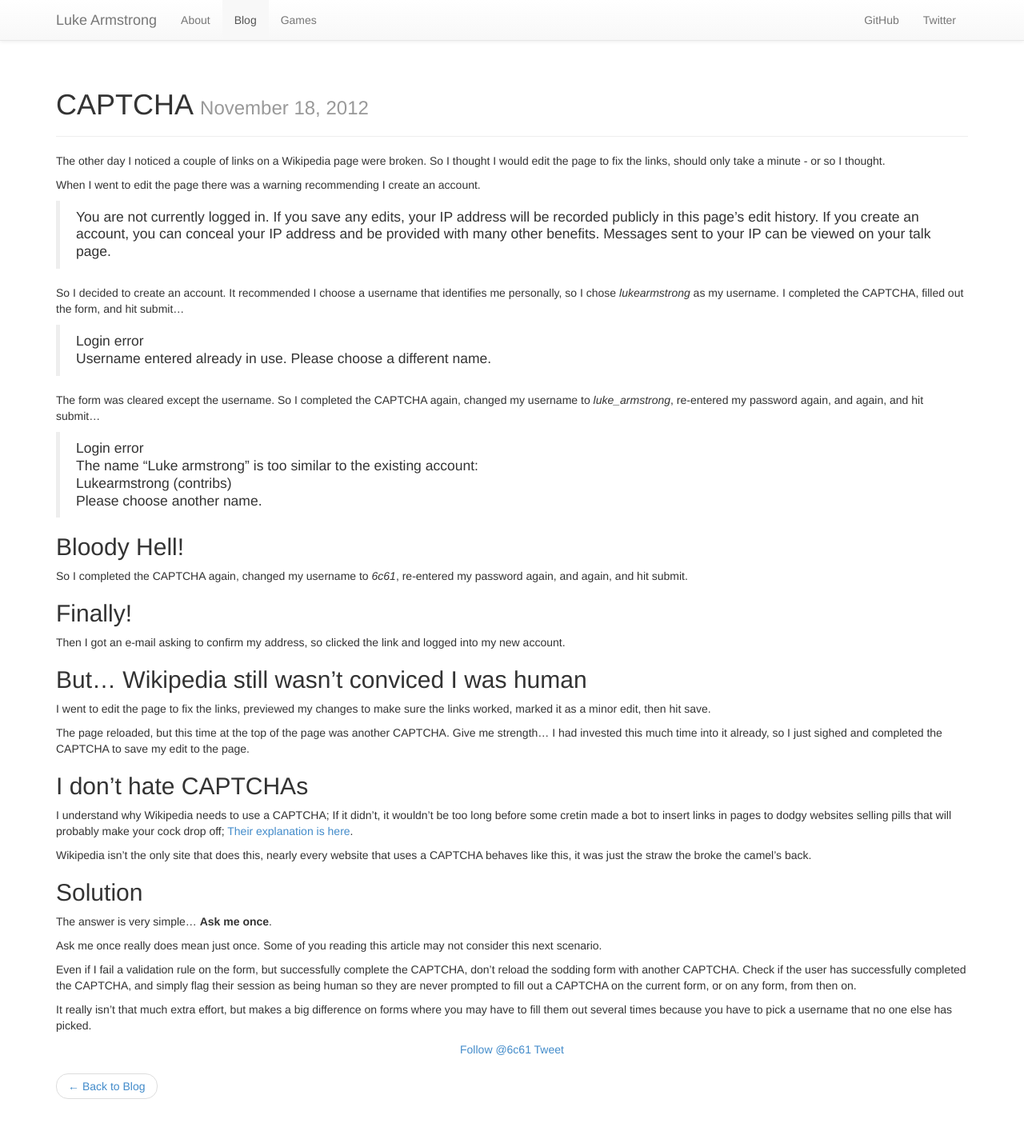
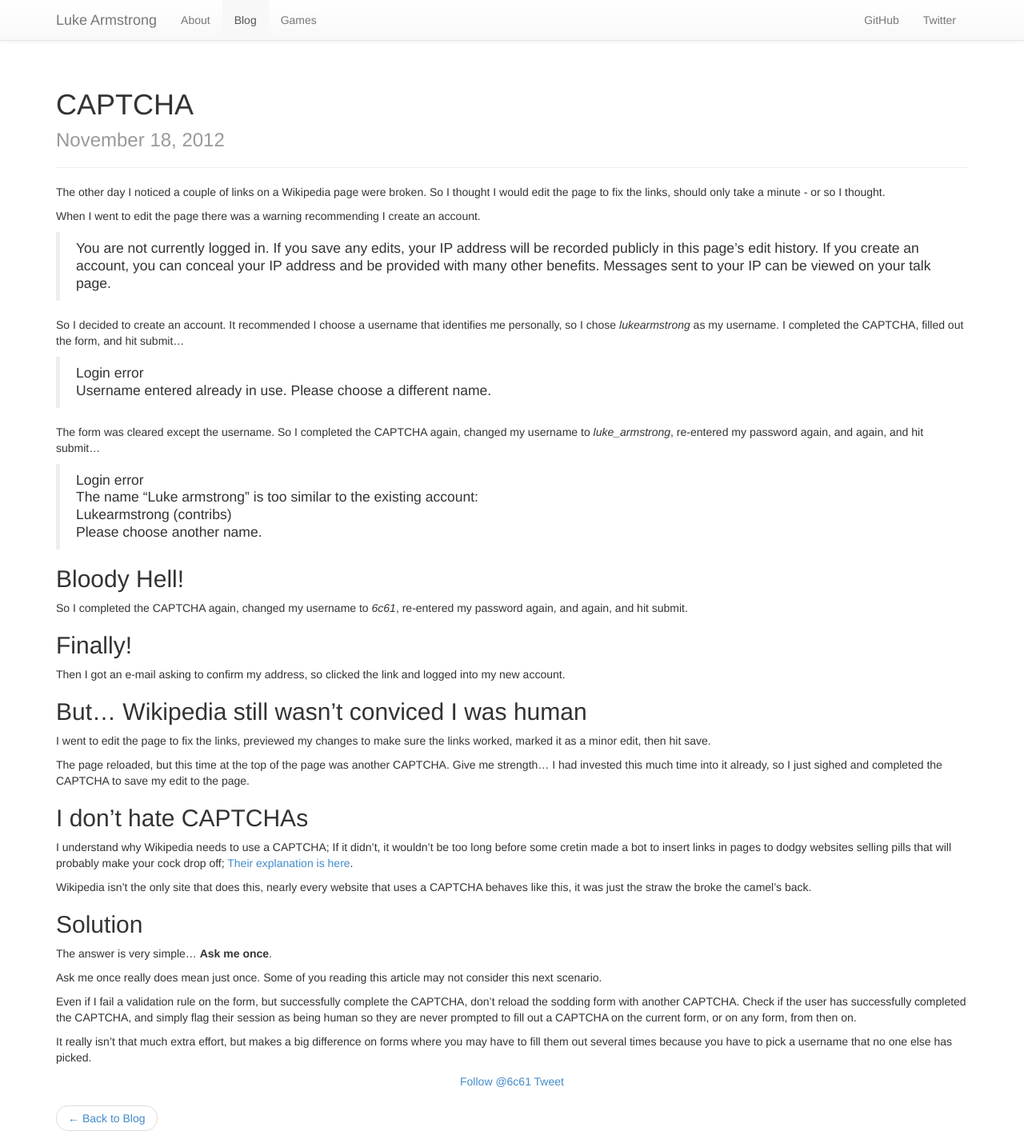
Before and after one commit to lukearmstrong/lukearmstrong.co.uk, a Jekyll site: the page built from _posts/2012-11-18-captcha-only-make-your-users-do-it-once.markdown, in a window 1280 px wide. Shown: the whole page at 80% size. Built offline with Jekyll 4.4.1, drawn with Linux system fonts in a browser that asks for light colours; comment, search, counter and statistics services are not loaded; before the commit the page ends 1394 px from its top, so only the background shows below that.

Commit message:
Coding on my iPhone like a boss

```diff
--- a/_layouts/post.html
+++ b/_layouts/post.html
@@ -4,7 +4,7 @@
 
 <div class="page-header">
 	<h1>
-		{{ page.title }}
+		{{ page.title }}<br />
 		<small><time datetime="{{ page.date | date_to_xmlschema }}">{{ page.date | date: "%B %d, %Y" }}</time></small>
 	</h1>
 </div>
```
